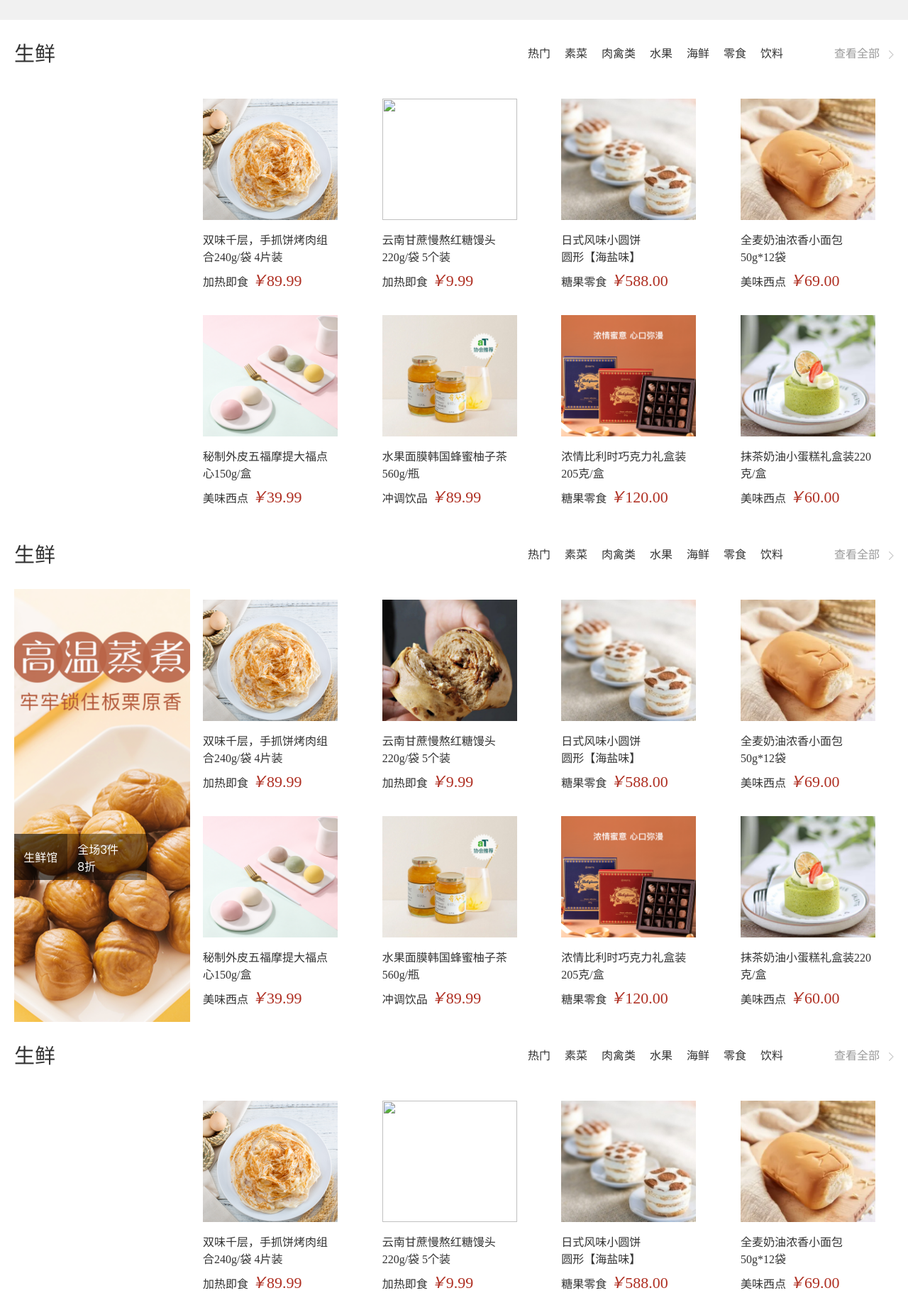
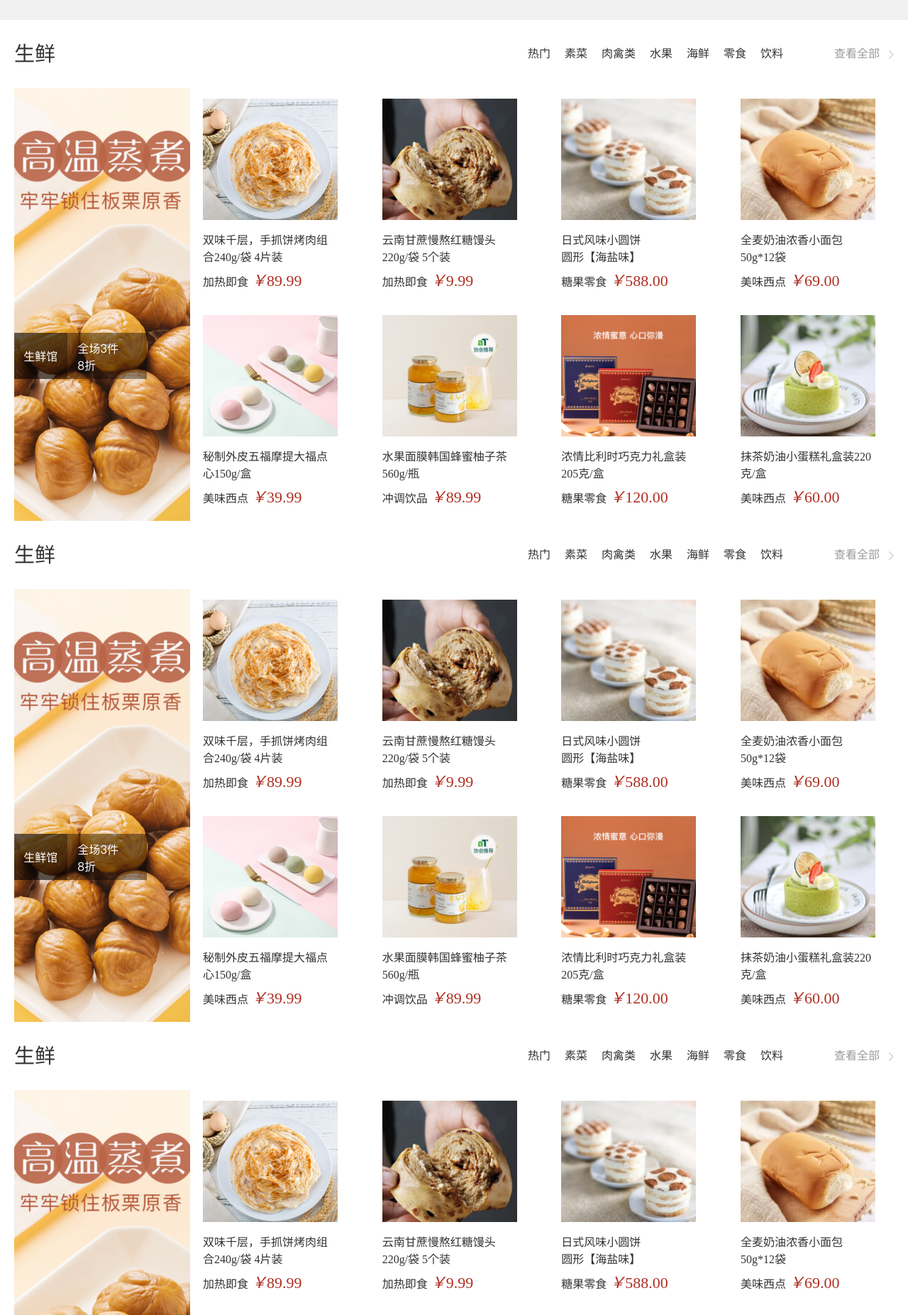
Before and after one commit to DerickXz11/lly16652, a plain HTML site: page index.html in a window 1280 px wide. Shown: the part 2260-4113 px from the top of the page at 71% size. Drawn offline with Linux system fonts and the light colour scheme.

Commit message:
Update index.html

```diff
--- a/index.html
+++ b/index.html
@@ -276,7 +276,7 @@
                 </ul>
             </div>
             <div class="bd clearflex">
-                <div class="left"><img src=".fresh_left.png" alt=""></div>
+                <div class="left"><img src="fresh_left.png" alt=""></div>
                 <div class="right">
                       <ul class="">
                 <li>
@@ -288,7 +288,7 @@
                 </li>
                  <li>
                     <a href="#">
-                        <img src=".fresh2.png" alt="">
+                        <img src="fresh2.png" alt="">
                         <a href="#">云南甘蔗慢熬红糖馒头220g/袋 5个装<br>加热即食</a>
                         <span><i>￥</i>9.99</span>
                     </a>
@@ -438,7 +438,7 @@
                 </ul>
             </div>
             <div class="bd clearflex">
-                <div class="left"><img src="./images/fresh_left.png" alt=""></div>
+                <div class="left"><img src="fresh_left.png" alt=""></div>
                 <div class="right">
                       <ul class="">
                 <li>
@@ -450,7 +450,7 @@
                 </li>
                  <li>
                     <a href="#">
-                        <img src=".fresh2.png" alt="">
+                        <img src="fresh2.png" alt="">
                         <a href="#">云南甘蔗慢熬红糖馒头220g/袋 5个装<br>加热即食</a>
                         <span><i>￥</i>9.99</span>
                     </a>
@@ -611,7 +611,7 @@
                 </li>
                 <li>
                     <a href="#">
-                        <img src="./images/topic3.png" alt="">
+                        <img src="topic3.png" alt="">
                           <div><span class="love"></span><span style="display: block;float: left;">1220</span>
                             <span class="see"></span><span style="display: block;float: left;margin-left: 5px;">1800</span>
                             <span class="say"></span style="display: block;float: left;margin-left: 5px;"><span>246</span>
```
